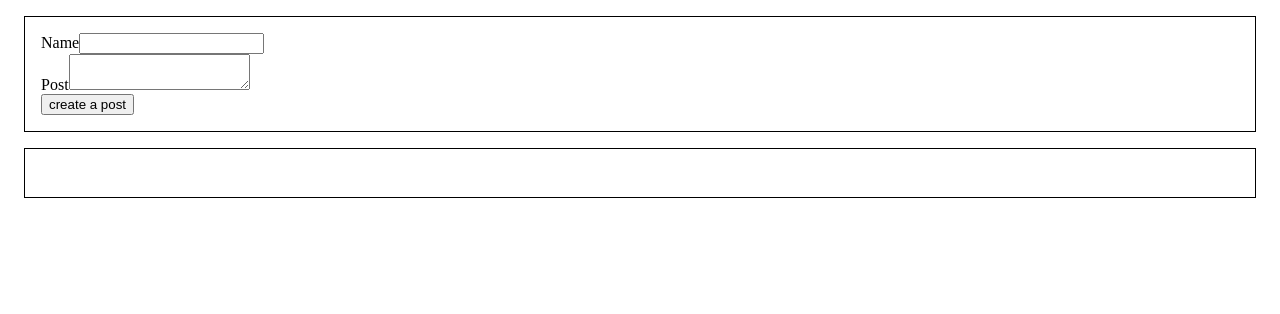
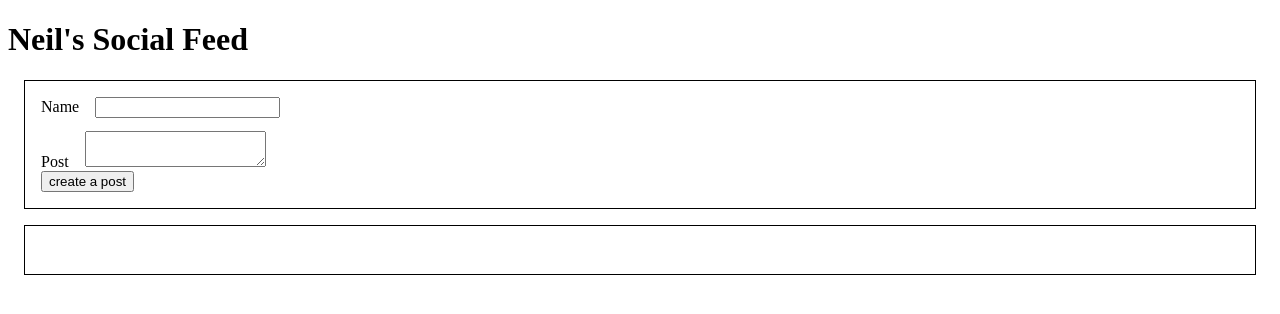
Before and after one commit to Byakuya91/Social-Feed, a React (Create React App) app: page / in a window 1280 px wide. Shown: the top 314 px of the page. Built offline with nearby package versions, Linux system fonts and the light colour scheme.

Commit message:
I've successfully added a NavBar. I will work on form validation and trying to make the Nav Bar look good alongside the form posts.

```diff
--- a/src/App.js
+++ b/src/App.js
@@ -2,6 +2,7 @@ import React, { useState } from "react";
 import DisplayPosts from "./Components/DisplayPosts/DisplayPosts";
 import CreatePosts from "./Components/CreatePost/CreatePost";
 import "./App.css";
+import NavBar from "./Components/NavBar/NavBar";
 
 function App() {
   const [posts, setPosts] = useState([]);
@@ -16,6 +17,7 @@ function App() {
 
   return (
     <div className="container-fluid">
+      <NavBar />
       <div className="row">
         <div className="col-mid-6">
           <div className="border-box">
--- a/src/Components/CreatePost/CreatePost.jsx
+++ b/src/Components/CreatePost/CreatePost.jsx
@@ -21,12 +21,12 @@ const CreatePosts = (props) => {
     return (
     <form onSubmit={handleSubmit}>
        <div className='form-group'>
-       <labeL>Name</labeL>
+       <labeL style = {{"margin-right": "1rem"}}>Name</labeL>
        <input type="text" className='form-control' value={name}  onChange ={(event)=> setName(event.target.value) }/>
        </div>
         <div className='form-group'>
-        <label>Post</label>
-       <textarea type="text" className='form-control'  value={post}onChange ={(event)=> setPost(event.target.value) } />
+        <label style = {{"margin-right": "1rem"}} >Post</label>
+       <textarea type="text" className='form-control' style={{'margin-top':'1em' }}  value={post}onChange ={(event)=> setPost(event.target.value) } />
         </div>
        <button type='submit'  className='btn btn-primary'>create a post </button>
     </form>
--- a/src/Components/NavBar/NavBar.jsx
+++ b/src/Components/NavBar/NavBar.jsx
@@ -3,6 +3,7 @@ import React from "react";
 
 const NavBar = () => {
     return (
+        <h1>Neil's Social Feed</h1>
 
 
 
```
